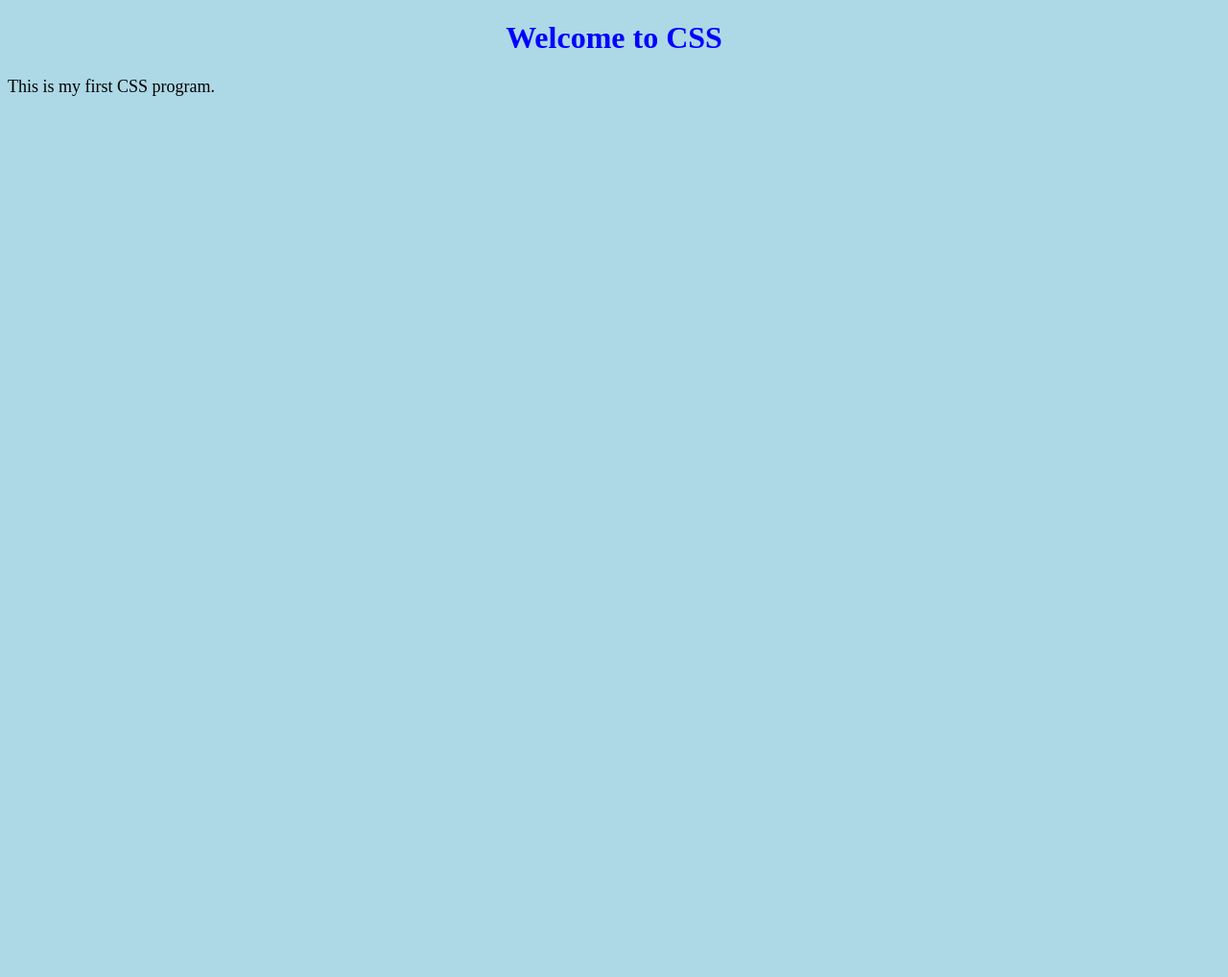
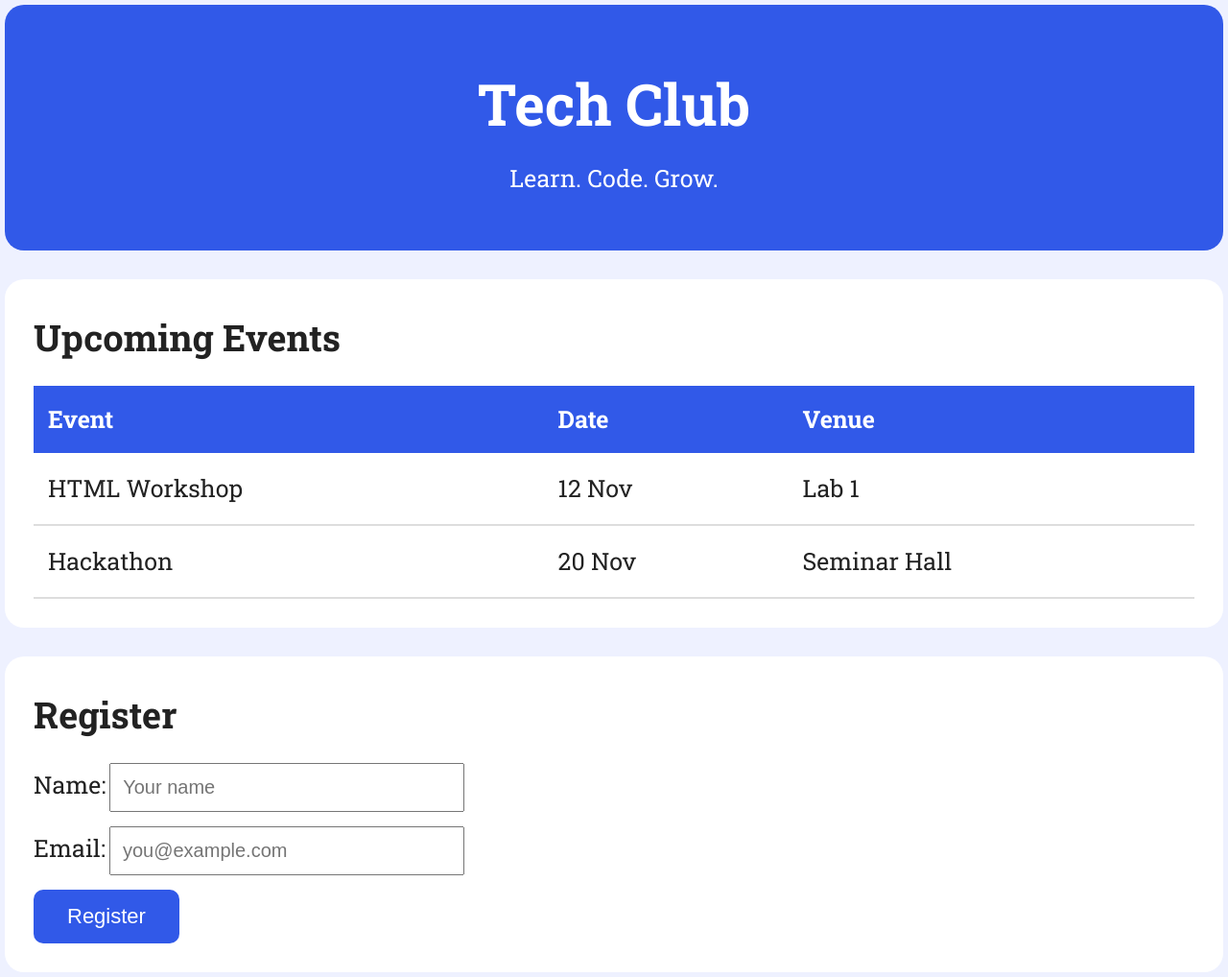
Before and after one commit to SaleemShaikh918/Assignment_MERN, a plain HTML site: page my-portfolio/week5/index.html in a window 1280 px wide. Shown: the whole page at 96% size. Before the commit the page ends 800 px from the top, so only its background shows below. Drawn offline with Linux system fonts and the light colour scheme.

Commit message:
this is week 5

```diff
--- a/my-portfolio/week5/index.html
+++ b/my-portfolio/week5/index.html
@@ -1,28 +1,214 @@
+
 <!DOCTYPE html>
-<html>
+<html lang="en">
 <head>
-    <title>CSS Example</title>
+    <meta charset="UTF-8">
+    <meta name="viewport" content="width=device-width, initial-scale=1.0">
+
+    <title>Tech Club</title>
+
+    <!-- Google Font -->
+    <link rel="preconnect" href="https://fonts.googleapis.com">
+    <link rel="preconnect" href="https://fonts.gstatic.com" crossorigin>
+    <link href="https://fonts.googleapis.com/css2?family=Roboto+Slab:wght@400;700&display=swap" rel="stylesheet">
 
     <style>
-        body {
-            background-color: lightblue;
+
+        /* 5.4 CSS Variables */
+        :root {
+            --primary-color: #3159e8;
+            --background-color: #eef1ff;
+            --card-color: #ffffff;
+            --text-color: #222222;
+            --spacing: 30px;
         }
 
-        h1 {
-            color: blue;
-            text-align: center;
+        /* Universal Selector */
+        * {
+            box-sizing: border-box;
+            margin: 0;
+            padding: 0;
         }
 
-        p {
-            color: black;
-            font-size: 18px;
+        body {
+            background-color: var(--background-color);
+            font-family: 'Roboto Slab', Georgia, serif;
+            color: var(--text-color);
+            line-height: 1.6;
+            padding: 5px;
         }
+
+        /* ID Selector */
+        #hero {
+            background-color: var(--primary-color);
+            color: white;
+            text-align: center;
+            padding: 55px 20px;
+            border-radius: 20px;
+            margin-bottom: var(--spacing);
+        }
+
+        /* Element Selector */
+        h1 {
+            font-size: 60px;
+            margin-bottom: 10px;
+        }
+
+        #hero p {
+            font-size: 25px;
+        }
+
+        /* Class Selector */
+        .card {
+            background-color: var(--card-color);
+            padding: var(--spacing);
+            border-radius: 20px;
+        }
+
+        h2 {
+            font-size: 38px;
+            margin-bottom: 20px;
+        }
+
+        /* Events Table */
+        table {
+            width: 100%;
+            border-collapse: collapse;
+            font-size: 25px;
+        }
+
+        th {
+            background-color: var(--primary-color);
+            color: white;
+            text-align: left;
+            padding: 15px;
+        }
+
+        td {
+            padding: 17px 15px;
+            border-bottom: 2px solid #dddddd;
+        }
+
+        /* Register Section */
+        .register-card {
+            background-color: var(--card-color);
+            padding: var(--spacing);
+            border-radius: 20px;
+            margin-top: var(--spacing);
+        }
+
+        .register-card h2 {
+            font-size: 38px;
+            margin-bottom: 20px;
+        }
+
+        .register-card label {
+            font-size: 25px;
+        }
+
+        .register-card input {
+            width: 370px;
+            max-width: 100%;
+            padding: 12px;
+            font-size: 20px;
+            margin-bottom: 15px;
+        }
+
+        .register-card button {
+            background-color: var(--primary-color);
+            color: white;
+            border: none;
+            padding: 15px 35px;
+            font-size: 22px;
+            border-radius: 10px;
+            cursor: pointer;
+        }
+
     </style>
 </head>
+
 <body>
 
-    <h1>Welcome to CSS</h1>
-    <p>This is my first CSS program.</p>
+    <!-- Header Section -->
+    <header id="hero">
+
+        <h1>Tech Club</h1>
+
+        <p>Learn. Code. Grow.</p>
+
+    </header>
+
+
+    <!-- Upcoming Events Section -->
+    <section class="card">
+
+        <h2>Upcoming Events</h2>
+
+        <table>
+
+            <thead>
+                <tr>
+                    <th>Event</th>
+                    <th>Date</th>
+                    <th>Venue</th>
+                </tr>
+            </thead>
+
+            <tbody>
+
+                <tr>
+                    <td>HTML Workshop</td>
+                    <td>12 Nov</td>
+                    <td>Lab 1</td>
+                </tr>
+
+                <tr>
+                    <td>Hackathon</td>
+                    <td>20 Nov</td>
+                    <td>Seminar Hall</td>
+                </tr>
+
+            </tbody>
+
+        </table>
+
+    </section>
+
+
+    <!-- Register Section -->
+    <section class="register-card">
+
+        <h2>Register</h2>
+
+        <form>
+
+            <label for="name">Name:</label>
+
+            <input
+                type="text"
+                id="name"
+                placeholder="Your name"
+                required
+            >
+
+            <br>
+
+            <label for="email">Email:</label>
+
+            <input
+                type="email"
+                id="email"
+                placeholder="you@example.com"
+                required
+            >
+
+            <br>
+
+            <button type="submit">Register</button>
+
+        </form>
+
+    </section>
 
 </body>
 </html>
```
